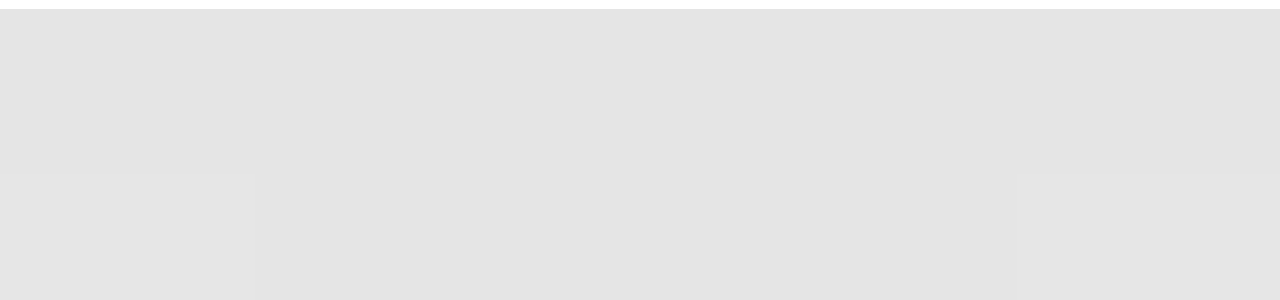
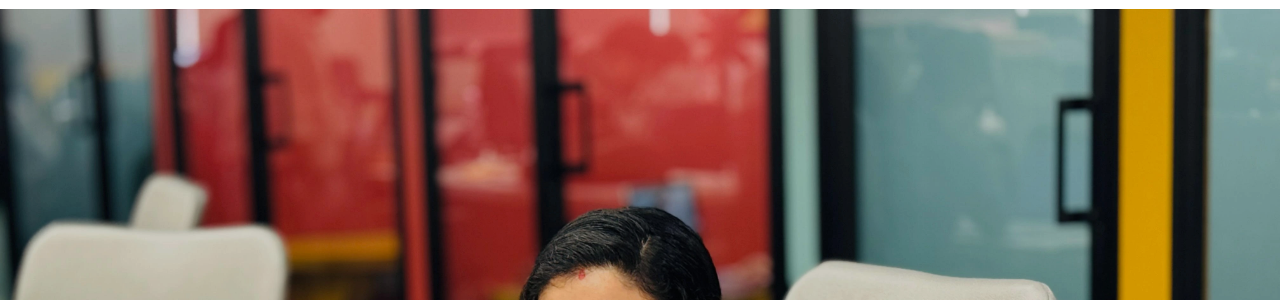
Before and after one commit to Varsha-K-V/PortFolioWebsite, a plain HTML site: page index.html in a window 1280 px wide. Shown: the part 81-381 px from the top of the page. Drawn offline with nearby package versions, Linux system fonts and the light colour scheme; a web font is replaced by a local one.

Commit message:
Update main.css

```diff
--- a/assets/css/main.css
+++ b/assets/css/main.css
@@ -638,7 +638,7 @@ section,
 # Hero Section
 --------------------------------------------------------------*/
 .hero {
-  background: url("assets/images/varshaBG.webp") top center no-repeat;
+  background: url("/assets/images/varshaBG.webp") top center no-repeat;
   background-size: cover;
   width: 100%;
   min-height: 90vh;
```
